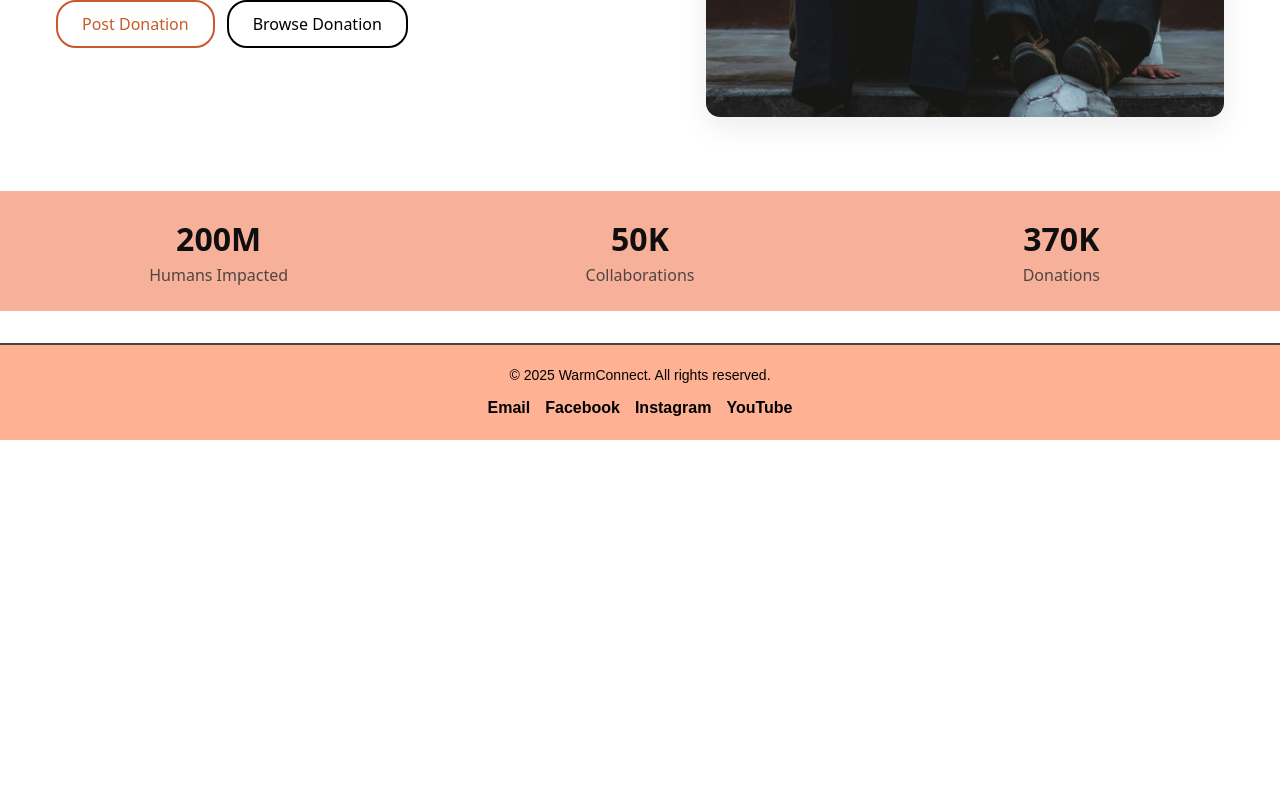
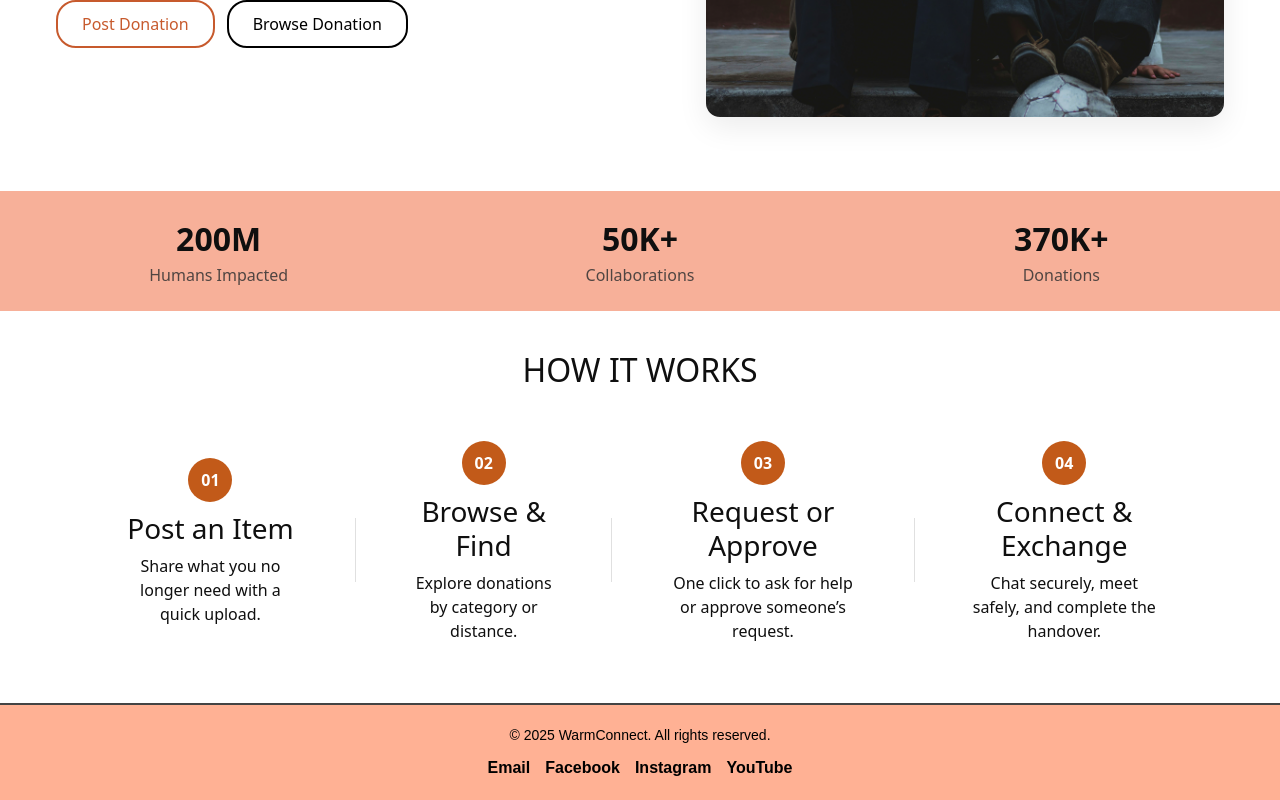
Before and after one commit to Mujadded-17/Warm_Connect, a React (Create React App) app: page / in a window 1280 px wide. Shown: the part 469-1269 px from the top of the page. Before the commit the page ends 909 px from the top, so only its background shows below. Built offline with nearby package versions, Linux system fonts and the light colour scheme.

Commit message:
how it works added

```diff
--- a/src/css/home.css
+++ b/src/css/home.css
@@ -105,8 +105,8 @@ html{ scroll-behavior:smooth; }
   grid-template-columns: repeat(3, 1fr);
   gap: 16px;
   width: 100%;
-  margin: 0 0 32px 0;
   border-radius: 0;
+  margin-bottom: 32px;
 }
 
 .stat {
@@ -125,9 +125,9 @@ html{ scroll-behavior:smooth; }
 @media (max-width:700px){ .stats{ grid-template-columns:1fr; } }
 
 /* ===== HOW IT WORKS ===== */
-.how{ max-width:1100px; margin:0 auto; padding:8px 16px 24px; }
+.how{ max-width:1100px; margin:0 auto; padding:8px 16px 32px; }
 .how__grid{
-  display:grid; grid-template-columns:repeat(7,1fr); gap:16px; align-items:center;
+  display:inline-flex;  gap:40px; align-items:center; margin-top: 32px;
 }
 .step{ grid-column:auto / span 2; text-align:center; padding:12px; }
 .step__dot{
--- a/src/pages/home.js
+++ b/src/pages/home.js
@@ -37,16 +37,43 @@ export default function Home() {
           <div className="stat__label">Humans Impacted</div>
         </div>
         <div className="stat">
-          <div className="stat__num">50K</div>
+          <div className="stat__num">50K+</div>
           <div className="stat__label">Collaborations</div>
         </div>
         <div className="stat">
-          <div className="stat__num">370K</div>
+          <div className="stat__num">370K+</div>
           <div className="stat__label">Donations</div>
         </div>
       </section>
-
-
+        {/* ===== HOW IT WORKS ===== */}
+      <section className="how">
+        <h2 className="section-title">HOW IT WORKS</h2>
+        <div className="how__grid">
+          <div className="step">
+            <span className="step__dot">01</span>
+            <h3>Post an Item</h3>
+            <p>Share what you no longer need with a quick upload.</p>
+          </div>
+          <div className="divider" />
+          <div className="step">
+            <span className="step__dot">02</span>
+            <h3>Browse &amp; Find</h3>
+            <p>Explore donations by category or distance.</p>
+          </div>
+          <div className="divider" />
+          <div className="step">
+            <span className="step__dot">03</span>
+            <h3>Request or Approve</h3>
+            <p>One click to ask for help or approve someone’s request.</p>
+          </div>
+          <div className="divider" />
+          <div className="step">
+            <span className="step__dot">04</span>
+            <h3>Connect &amp; Exchange</h3>
+            <p>Chat securely, meet safely, and complete the handover.</p>
+          </div>
+        </div>
+      </section>
 
 
       <Footer />
```
